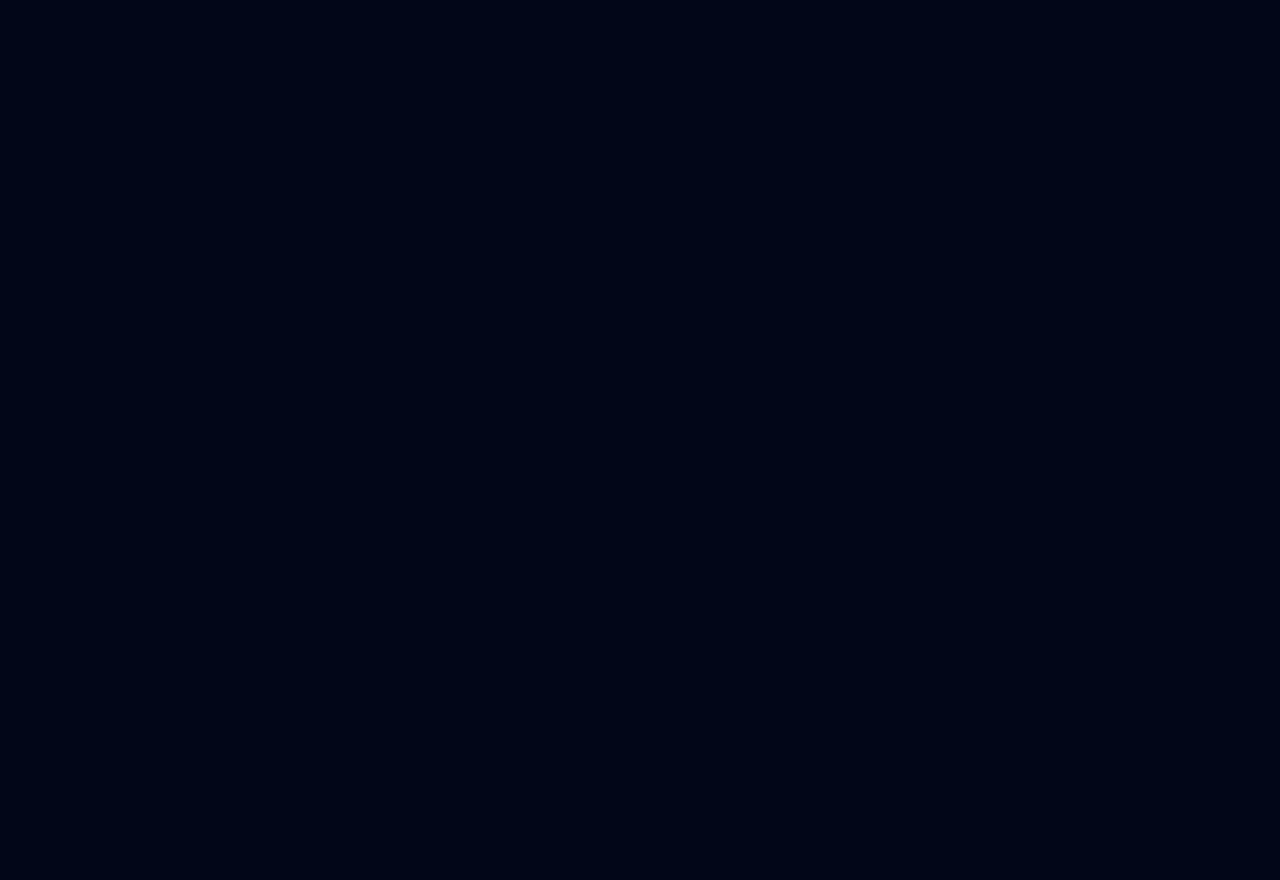
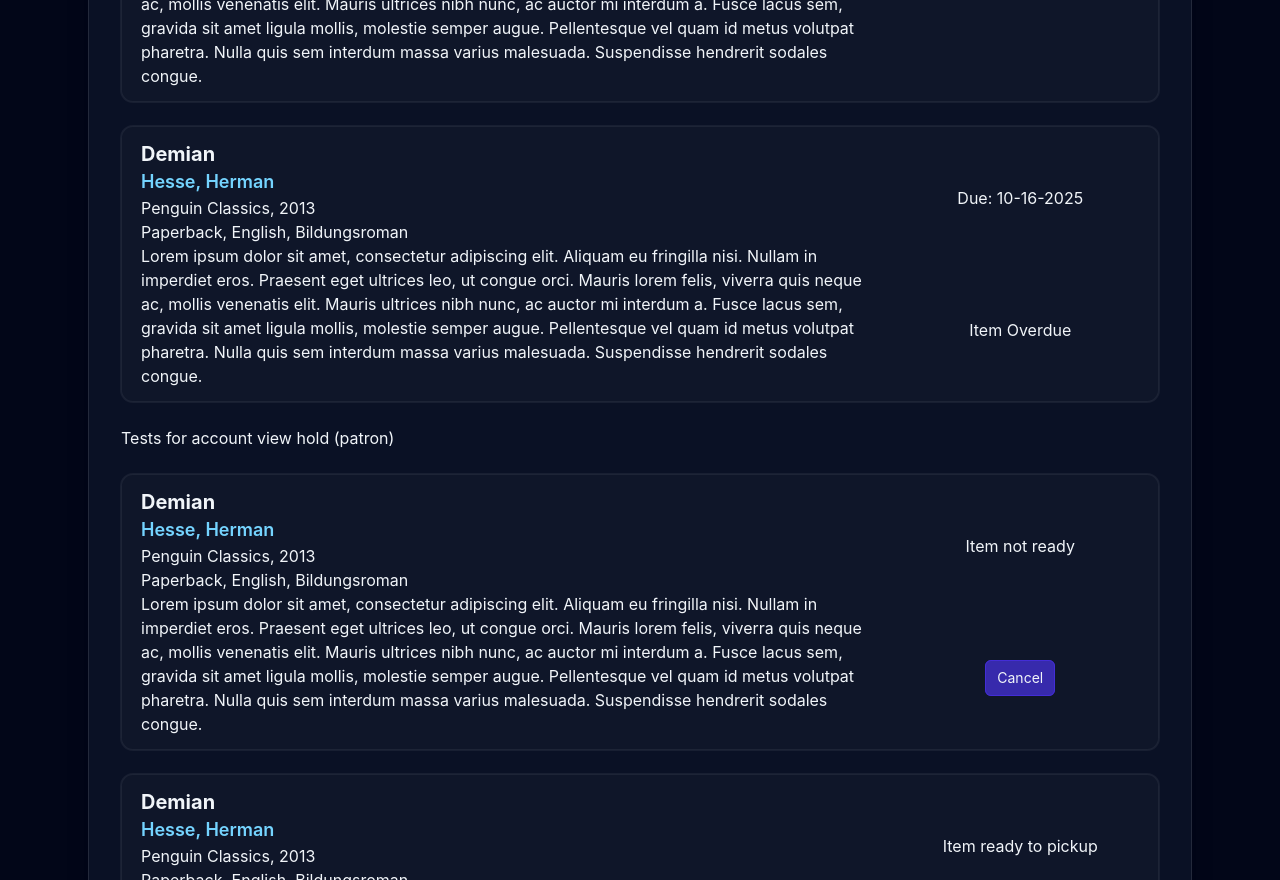
Before and after one commit to devpatel26/Library-Database, a React (Vite) app in the folder react/: page /test in a window 1280 px wide. Shown: the part 1920-2800 px from the top of the page. Before the commit the page ends 1651 px from the top, so only its background shows below. Built offline with nearby package versions, Linux system fonts and the light colour scheme.

Commit message:
Added containers for hold and loan data

```diff
--- a/react/src/components/Items.jsx
+++ b/react/src/components/Items.jsx
@@ -37,6 +37,50 @@ export default function Item({ itemData }) {
             )}
           </div>
         </div>
+      </div>
+    </div>
+  );
+}
+
+export function ItemLoan({ itemData }) {
+  return (
+    <div>
+      <div className="grid grid-cols-4 rounded-xl bg-white/2 px-3 py-1.5 outline-2 -outline-offset-1 outline-white/6">
+        <div className="col-span-3 m-2">
+          <ItemHolder data={itemData} />
+        </div>
+        {itemData.overdue ? (
+          <div className="col-span-1 grid grid-rows-2 items-center text-center">
+            <div>Due: {itemData.loanEnd}</div>
+            <div>Item Overdue</div>
+          </div>
+        ) : (
+          <div className="col-span-1 grid grid-rows-2 items-center text-center">
+            <div>Due: {itemData.loanEnd}</div>
+          </div>
+        )}
+      </div>
+    </div>
+  );
+}
+export function ItemHold({ itemData }) {
+  return (
+    <div>
+      <div className="grid grid-cols-4 rounded-xl bg-white/2 px-3 py-1.5 outline-2 -outline-offset-1 outline-white/6">
+        <div className="col-span-3 m-2">
+          <ItemHolder data={itemData} />
+        </div>
+        {itemData.ready ? (
+          <div className="col-span-1 grid grid-rows-2 items-center text-center">
+            <span>Item ready to pickup</span>
+            <PrimaryButton title="Cancel" />
+          </div>
+        ) : (
+          <div className="col-span-1 grid grid-rows-2 items-center text-center">
+            <span>Item not ready</span>
+            <PrimaryButton title="Cancel" />
+          </div>
+        )}
       </div>
     </div>
   );
--- a/react/src/pages/TestPage.jsx
+++ b/react/src/pages/TestPage.jsx
@@ -1,6 +1,6 @@
 import TestComponentNoData from "../components/TestComponentNoData";
 import PrimaryButton, { SecondaryButton } from "../components/Buttons";
-import Item from "../components/Items";
+import Item, { ItemHold, ItemLoan } from "../components/Items";
 
 export default function TestPage() {
   const dummyData1 = {
@@ -18,6 +18,68 @@ export default function TestPage() {
     available: 2,
     onHold: 1,
     unavailable: 5,
+  };
+  const dummyDataL1 = {
+    category: "book",
+    title: "Demian",
+    type: "Paperback",
+    language: "English",
+    genre: "Bildungsroman",
+    summary:
+      "Lorem ipsum dolor sit amet, consectetur adipiscing elit. Aliquam eu fringilla nisi. Nullam in imperdiet eros. Praesent eget ultrices leo, ut congue orci. Mauris lorem felis, viverra quis neque ac, mollis venenatis elit. Mauris ultrices nibh nunc, ac auctor mi interdum a. Fusce lacus sem, gravida sit amet ligula mollis, molestie semper augue. Pellentesque vel quam id metus volutpat pharetra. Nulla quis sem interdum massa varius malesuada. Suspendisse hendrerit sodales congue. ",
+    publisher: "Penguin Classics",
+    shelfNumber: 1,
+    publicationDate: "2013",
+    loanStart: "10-02-2025",
+    loanEnd: "10-16-2025",
+    overdue: false,
+    author: { firstName: "Herman", lastName: "Hesse" },
+  };
+  const dummyDataL2 = {
+    category: "book",
+    title: "Demian",
+    type: "Paperback",
+    language: "English",
+    genre: "Bildungsroman",
+    summary:
+      "Lorem ipsum dolor sit amet, consectetur adipiscing elit. Aliquam eu fringilla nisi. Nullam in imperdiet eros. Praesent eget ultrices leo, ut congue orci. Mauris lorem felis, viverra quis neque ac, mollis venenatis elit. Mauris ultrices nibh nunc, ac auctor mi interdum a. Fusce lacus sem, gravida sit amet ligula mollis, molestie semper augue. Pellentesque vel quam id metus volutpat pharetra. Nulla quis sem interdum massa varius malesuada. Suspendisse hendrerit sodales congue. ",
+    publisher: "Penguin Classics",
+    shelfNumber: 1,
+    publicationDate: "2013",
+    loanStart: "10-02-2025",
+    loanEnd: "10-16-2025",
+    overdue: true,
+    author: { firstName: "Herman", lastName: "Hesse" },
+  };
+  const dummyDataH1 = {
+    category: "book",
+    title: "Demian",
+    type: "Paperback",
+    language: "English",
+    genre: "Bildungsroman",
+    summary:
+      "Lorem ipsum dolor sit amet, consectetur adipiscing elit. Aliquam eu fringilla nisi. Nullam in imperdiet eros. Praesent eget ultrices leo, ut congue orci. Mauris lorem felis, viverra quis neque ac, mollis venenatis elit. Mauris ultrices nibh nunc, ac auctor mi interdum a. Fusce lacus sem, gravida sit amet ligula mollis, molestie semper augue. Pellentesque vel quam id metus volutpat pharetra. Nulla quis sem interdum massa varius malesuada. Suspendisse hendrerit sodales congue. ",
+    publisher: "Penguin Classics",
+    shelfNumber: 1,
+    holdStart: "10-02-2025",
+    ready: false,
+    publicationDate: "2013",
+    author: { firstName: "Herman", lastName: "Hesse" },
+  };
+  const dummyDataH2 = {
+    category: "book",
+    title: "Demian",
+    type: "Paperback",
+    language: "English",
+    genre: "Bildungsroman",
+    summary:
+      "Lorem ipsum dolor sit amet, consectetur adipiscing elit. Aliquam eu fringilla nisi. Nullam in imperdiet eros. Praesent eget ultrices leo, ut congue orci. Mauris lorem felis, viverra quis neque ac, mollis venenatis elit. Mauris ultrices nibh nunc, ac auctor mi interdum a. Fusce lacus sem, gravida sit amet ligula mollis, molestie semper augue. Pellentesque vel quam id metus volutpat pharetra. Nulla quis sem interdum massa varius malesuada. Suspendisse hendrerit sodales congue. ",
+    publisher: "Penguin Classics",
+    shelfNumber: 1,
+    holdStart: "10-02-2025",
+    ready: true,
+    publicationDate: "2013",
+    author: { firstName: "Herman", lastName: "Hesse" },
   };
   const dummyData2 = {
     category: "periodical",
@@ -81,10 +143,18 @@ export default function TestPage() {
         <SecondaryButton title={"Cancel"} />
         <PrimaryButton title={"Register"} />
       </div>
+      <h2>Tests for search view (patron)</h2>
       <Item itemData={dummyData1} />
       <Item itemData={dummyData2} />
       <Item itemData={dummyData3} />
       <Item itemData={dummyData4} />
+      <h2>Tests for search view (staff)</h2>
+      <h2>Tests for account view loan (patron)</h2>
+      <ItemLoan itemData={dummyDataL1} />
+      <ItemLoan itemData={dummyDataL2} />
+      <h2>Tests for account view hold (patron)</h2>
+      <ItemHold itemData={dummyDataH1} />
+      <ItemHold itemData={dummyDataH2} />
     </div>
   );
 }
```
